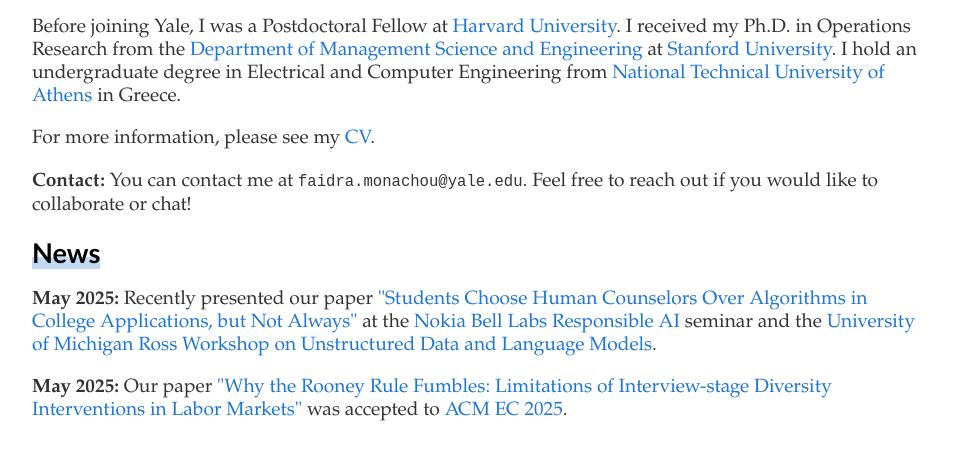
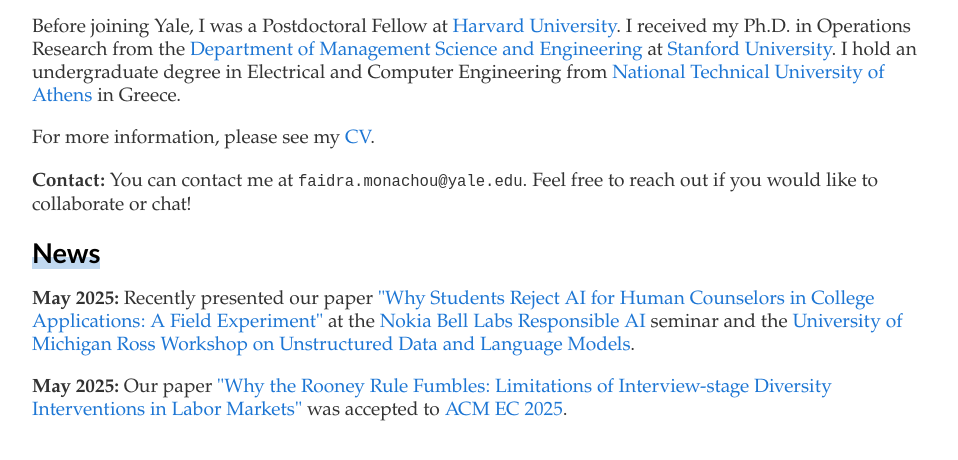
Before and after one commit to faidramonachou/faidramonachou.github.io, a plain HTML site: page index.html in a window 1280 px wide. Shown: the part 308-768 px from the top of the page, without its empty margins (160-1118 px from the left). Drawn offline with Linux system fonts and the light colour scheme.

Commit message:
Update index.html with new paper title

```diff
--- a/index.html
+++ b/index.html
@@ -51,7 +51,7 @@
 
 <p><h3>News</h3></p>
 <ul>
-<p><strong>May 2025:</strong> Recently presented our paper <a href="https://papers.ssrn.com/sol3/papers.cfm?abstract_id=5282793">"Students Choose Human Counselors Over Algorithms in College Applications, but Not Always"</a> at the <a href="https://www.nokia.com/bell-labs/research/air-lab/responsible-ai/">Nokia Bell Labs Responsible AI</a> seminar and
+<p><strong>May 2025:</strong> Recently presented our paper <a href="https://papers.ssrn.com/sol3/papers.cfm?abstract_id=5282793">"Why Students Reject AI for Human Counselors in College Applications: A Field Experiment"</a> at the <a href="https://www.nokia.com/bell-labs/research/air-lab/responsible-ai/">Nokia Bell Labs Responsible AI</a> seminar and
 	the <a href="https://sites.google.com/umich.edu/workshop-unstructured-data/home?authuser=0">University of Michigan Ross Workshop on Unstructured Data and Language Models</a>.
 
 <p><b>May 2025:</b> Our paper <a href="https://papers.ssrn.com/sol3/papers.cfm?abstract_id=5179386">"Why the Rooney Rule Fumbles: Limitations of Interview-stage Diversity Interventions in Labor Markets"</a> was accepted to <a href="https://ec25.sigecom.org/">ACM EC 2025</a>.
```
